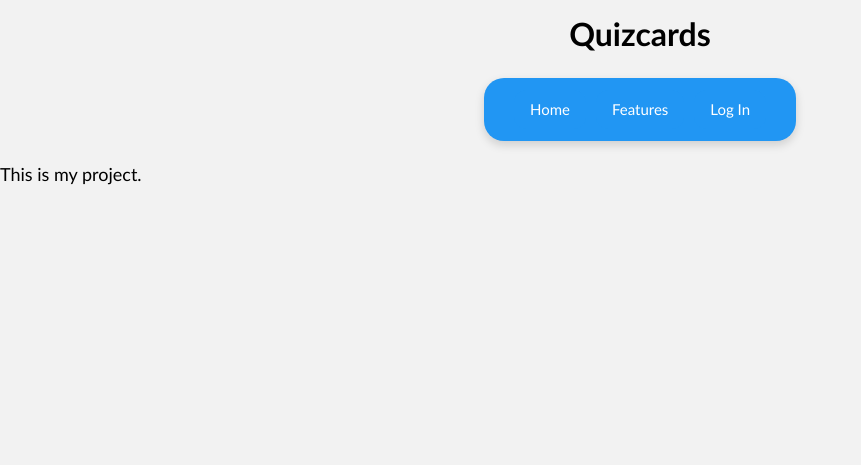
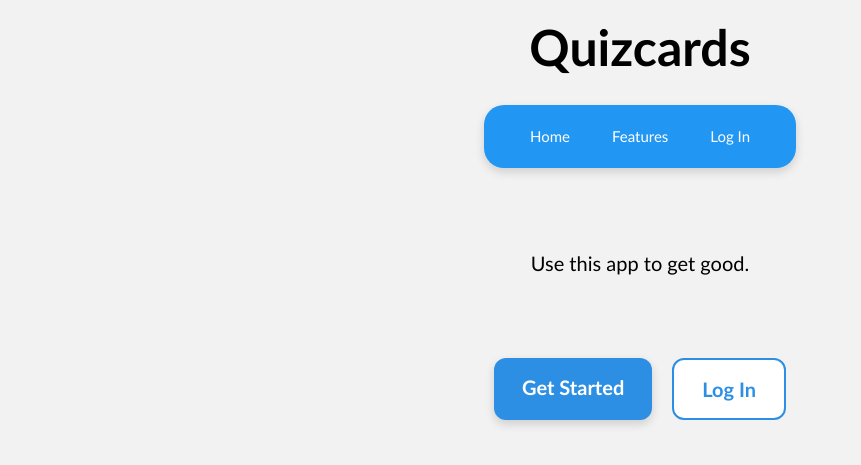
Before and after one commit to TheSriramM/Y12-revision-app, a Flask app: page / in a window 1280 px wide. Shown: the top 465 px of the page, without its empty margins (0-861 px from the left). Run offline with Flask 3, Linux system fonts and the light colour scheme.

Commit message:
slight homepage and general css upgrade and reform

```diff
--- a/static/style.css
+++ b/static/style.css
@@ -1,6 +1,6 @@
 h1 {
     font-family: 'Trebuchet MS', 'Lucida Sans Unicode', 'Lucida Grande', 'Lucida Sans', Arial, sans-serif;
-    font-size: xx-large;
+    font-size: 50px;
     text-align: center;
 }
 
@@ -23,6 +23,58 @@ body {
 
 main, .content {
     padding: 24px;
+}
+
+.home-body {
+    display: grid;
+    align-items: center;
+    justify-content: center;
+}
+
+.home-body, h2 {
+    font-size: 20px;
+    margin: 5vh;
+}
+
+.hero-buttons {
+    display: flex;
+    justify-content: center;
+    gap: 20px;
+    margin-top: 40px;
+}
+
+.btn-primary {
+    background: #2d8fe3;
+    color: white;
+    padding: 14px 28px;
+    border-radius: 12px;
+    text-decoration: none;
+    font-weight: 600;
+    box-shadow: 0 4px 10px rgba(0,0,0,0.15);
+    transition: all 0.3s ease;
+}
+
+.btn-primary:hover {
+    transform: translateY(-2px);
+    box-shadow: 0 6px 14px rgba(0,0,0,0.2);
+    transform: translateY(-2px);
+}
+
+.btn-secondary {
+    background: white;
+    color: #2d8fe3;
+    padding: 14px 28px;
+    border-radius: 12px;
+    text-decoration: none;
+    font-weight: 600;
+    border: 2px solid #2d8fe3;
+    transition: all 0.3s ease;
+}
+
+.btn-secondary:hover {
+    background: #2d8fe3;
+    color: white;
+    transform: translateY(-2px);
 }
 
 .navbar {
@@ -173,7 +225,7 @@ button:hover {
     text-align: center;
 }
 
-/* Smooth flashcard flip animations */
+/* Shrinks cards width and fades it by changing opacity to 0.5 */
 @keyframes flip-out {
     0% {
         opacity: 1;
@@ -185,6 +237,7 @@ button:hover {
     }
 }
 
+/* Expands cards to full width width and brightens it by changing opacity from o.5 to */
 @keyframes flip-in {
     0% {
         opacity: 0.5;
--- a/templates/home.html
+++ b/templates/home.html
@@ -3,5 +3,17 @@
 {% block title %}Quizcards{% endblock %}
 
 {% block content %}
-    <h2>This is my project.</h2>
+    <div class="home-body">
+        <h2>Use this app to get good.</h2>
+        <div class="hero-buttons">
+            <a href="{{ url_for('register') }}" class="btn-primary">
+                Get Started
+            </a>
+
+            <a href="{{ url_for('login') }}" class="btn-secondary">
+                Log In
+            </a>
+        </div>
+    </div>
+
 {% endblock %}
```
